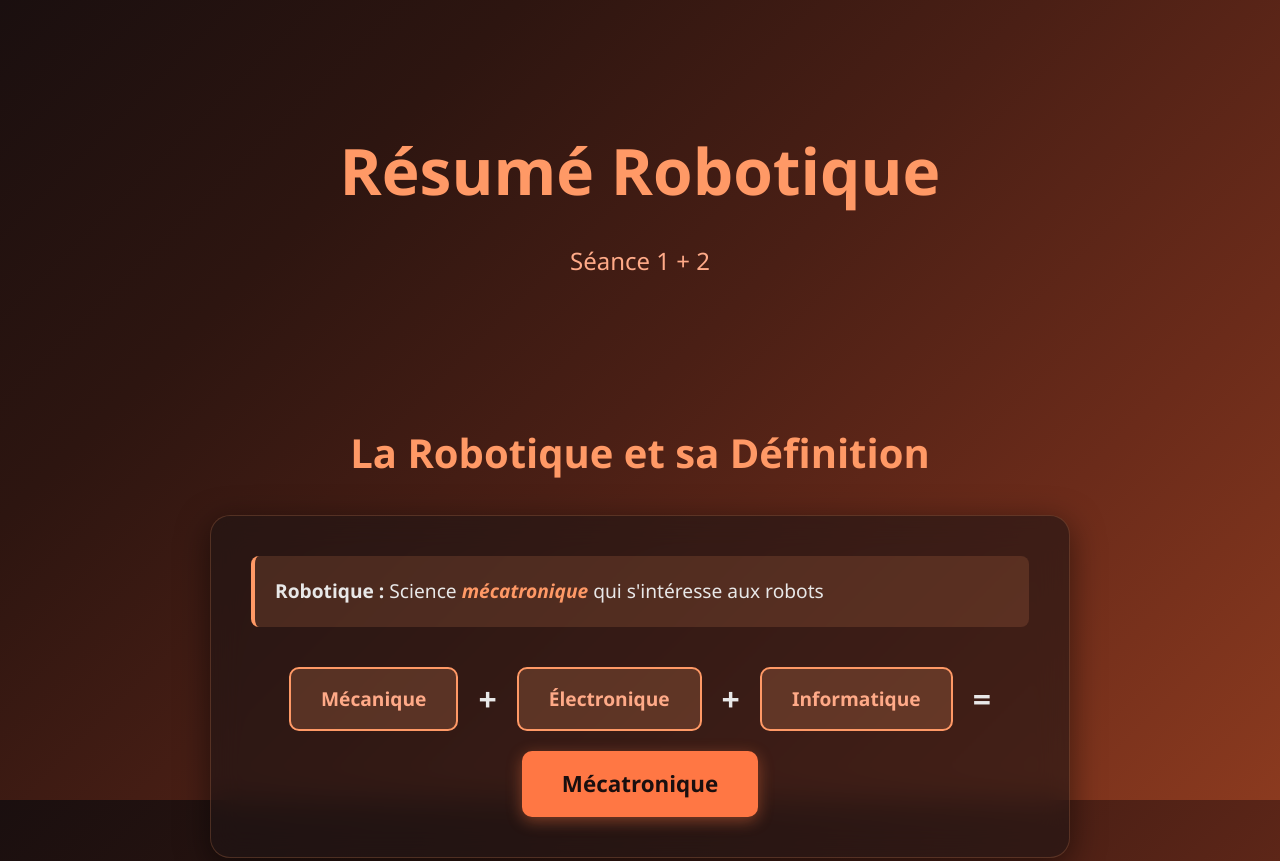
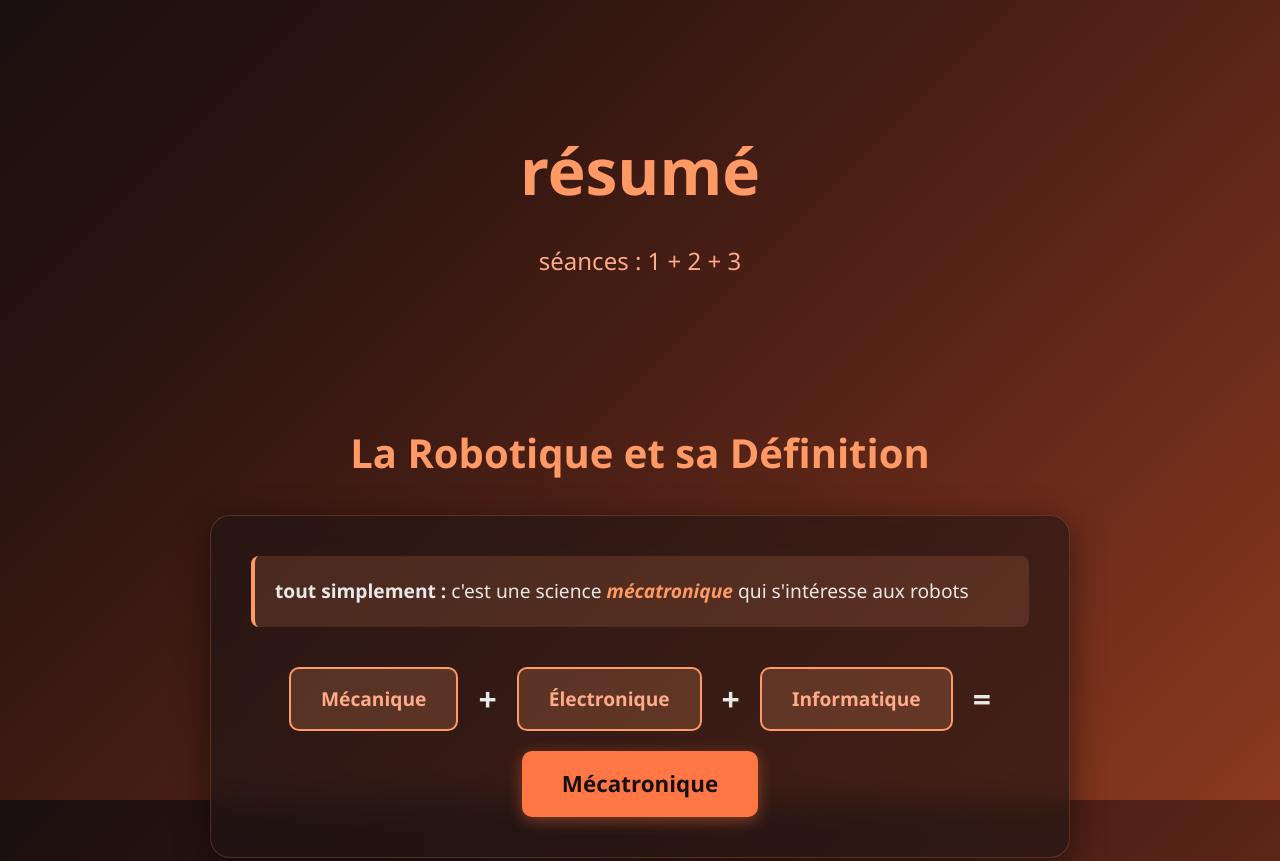
Before and after one commit to hsdcc/hsdcc.github.io, a plain HTML site: page robotique/index.html in a window 1280 px wide. Shown: the top 861 px of the page. Drawn offline with Linux system fonts and the light colour scheme.

Commit message:
slight update

```diff
--- a/robotique/index.html
+++ b/robotique/index.html
@@ -3,22 +3,22 @@
 <head>
     <meta charset="UTF-8">
     <meta name="viewport" content="width=device-width, initial-scale=1.0">
-    <title>Résumé Robotique</title>
+    <title>résumé robotique</title>
     <link rel="stylesheet" href="style.css">
 </head>
 <body>
 
     <div class="container">
         <header>
-            <h1>Résumé Robotique</h1>
-            <p class="subtitle">Séance 1 + 2</p>
+            <h1><strong>résumé</strong></h1>
+            <p class="subtitle"> séances : 1 + 2 + 3</p>
         </header>
 
         <section class="section">
             <h2>La Robotique et sa Définition</h2>
             <div class="content-box">
                 <div class="definition">
-                    <strong>Robotique :</strong> Science <span class="highlight">mécatronique</span> qui s'intéresse aux robots
+                    <strong>tout simplement : </strong> c'est une science <span class="highlight">mécatronique</span> qui s'intéresse aux robots
                 </div>
                 <div class="formula">
                     <span class="formula-part">Mécanique</span>
```
